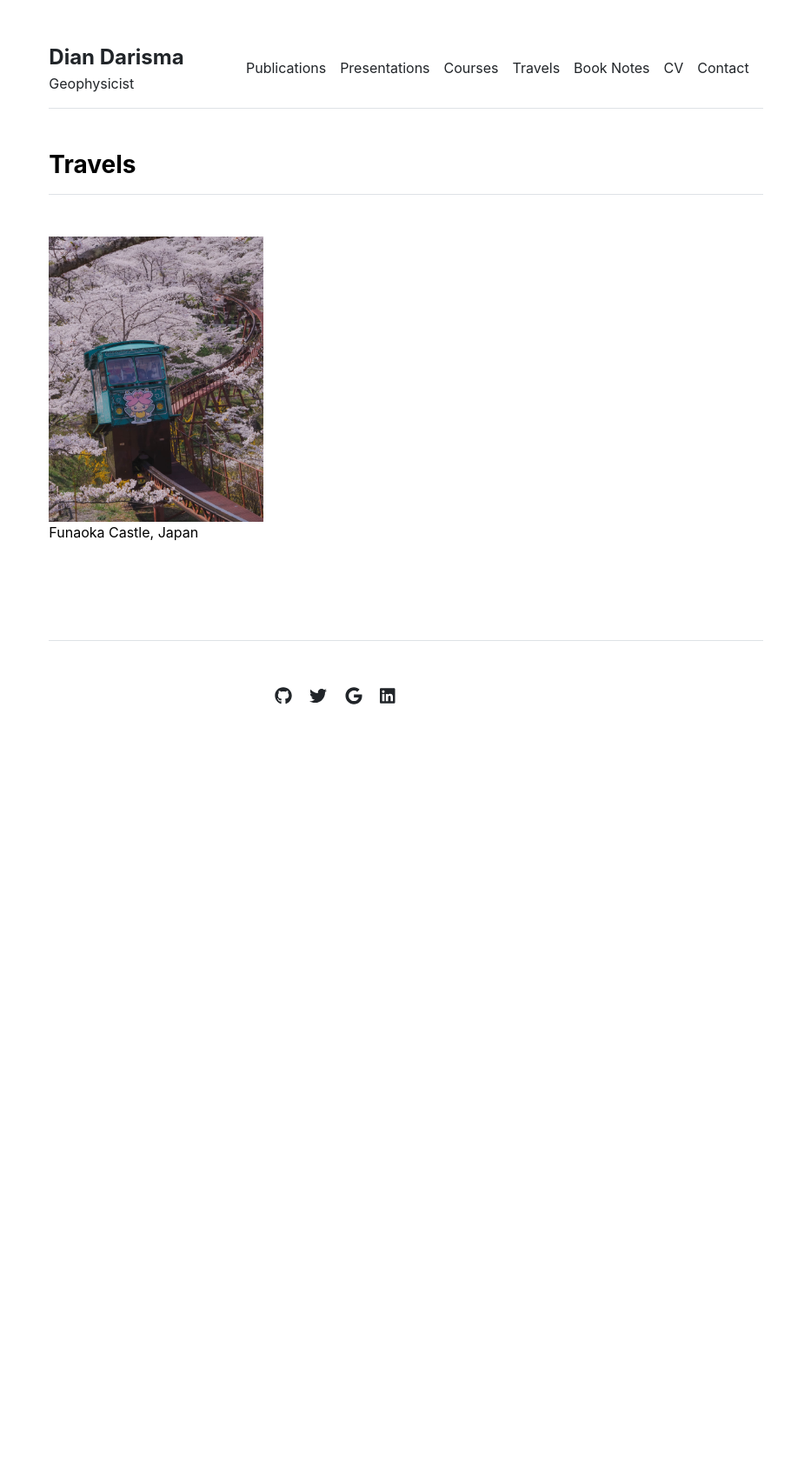
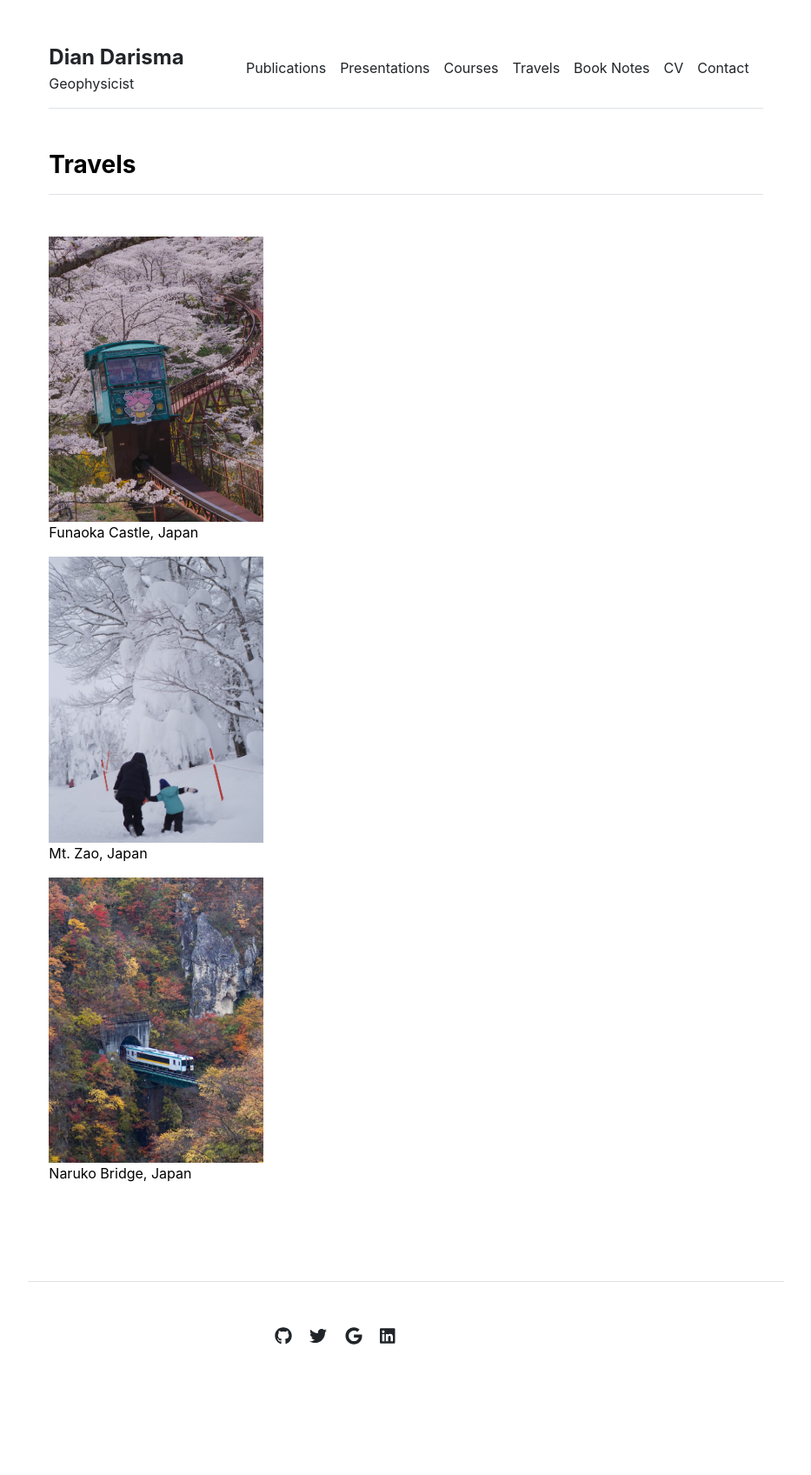
Before and after one commit to diandarisma/diandarisma.github.io, a Jekyll site: the page built from travels.md, in a window 1280 px wide. Shown: the whole page at 87% size, without its empty margins (173-1106 px from the left). Built offline with Jekyll 4.4.1, drawn with Linux system fonts in a browser that asks for light colours; before the commit the page ends 911 px from its top, so only the background shows below that.

Commit message:
Update travels.html

```diff
--- a/_includes/travels.html
+++ b/_includes/travels.html
@@ -2,10 +2,19 @@
   <div>
     <h3 class="fw-bold border-bottom pb-3 mb-5">Travels</h3>
     <div class="row g-5 mb-5">
-      <figure>
-        <img src="/assets/img/funaoka-cast.jpeg" alt="funaoka" width="30%">
-        <figcaption>Funaoka Castle, Japan</figcaption>
-      </figure>
+      <div class="image-container">
+        <figure>
+          <img src="/assets/img/funaoka-cast.jpeg" alt="funaoka" width="30%">
+          <figcaption>Funaoka Castle, Japan</figcaption>
+        </figure>
+        <figure>
+          <img src="/assets/img/travel/mtzao.jpeg" alt="mtzao" width="30%">
+          <figcaption>Mt. Zao, Japan</figcaption>
+        </figure>
+        <figure>
+          <img src="/assets/img/travel/narukobridge.jpeg" alt="naruko" width="30%">
+          <figcaption>Naruko Bridge, Japan</figcaption>
+        </figure>
     </div>
   </div>
 </div>
```
